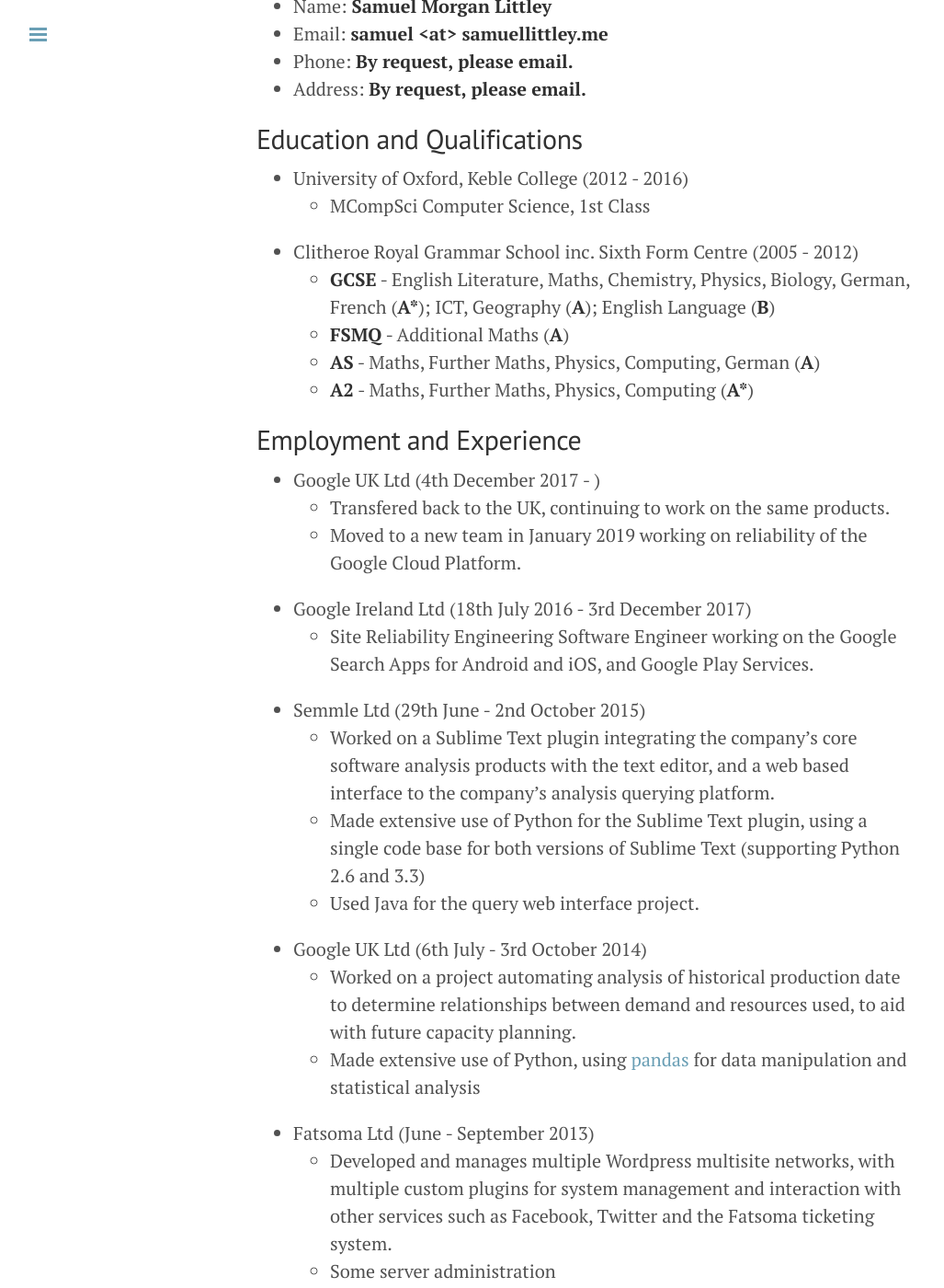
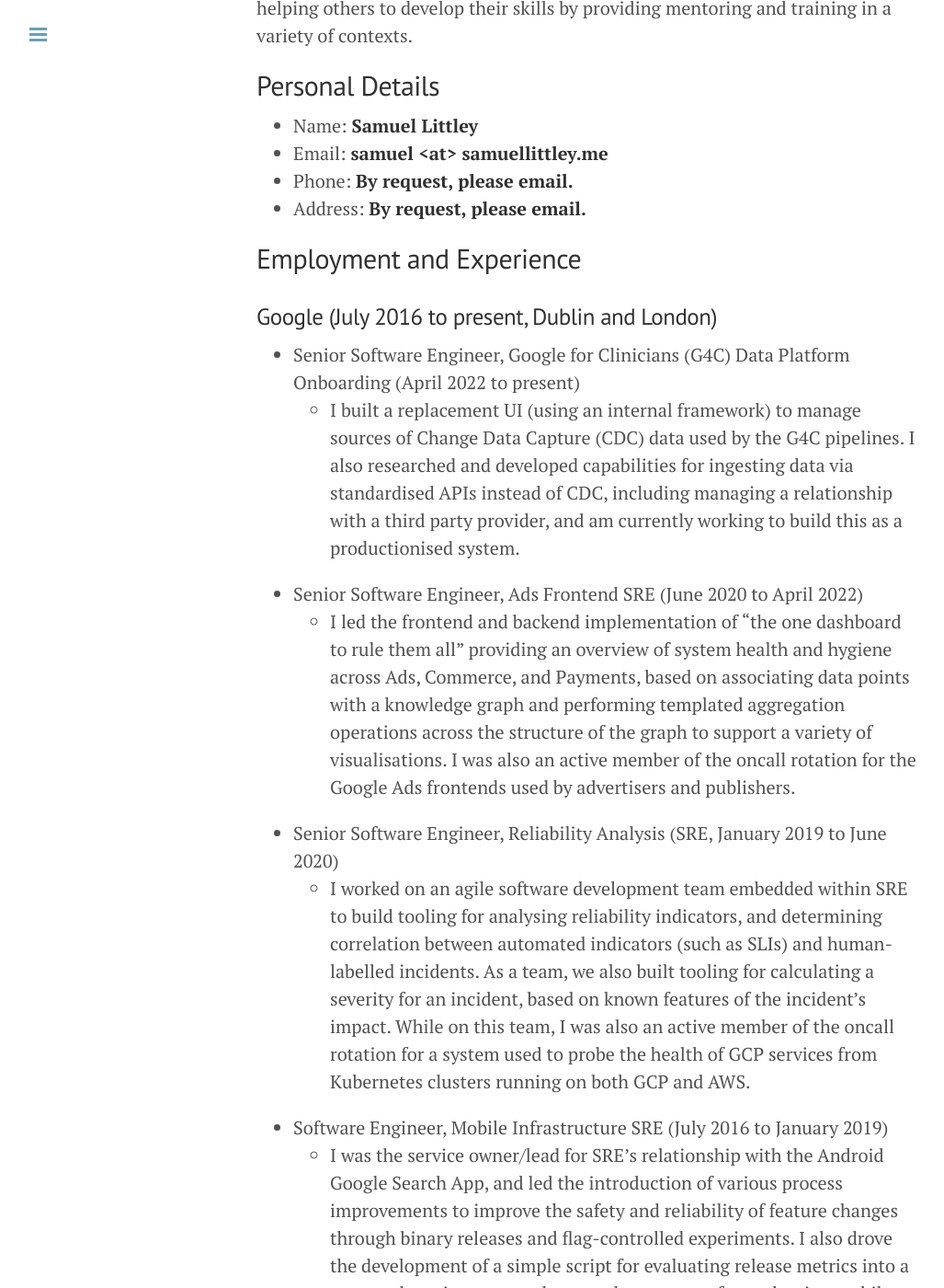
Before and after one commit to toastwaffle/toastwaffle.github.io, a Jekyll site: the page built from cv.markdown, in a window 1280 px wide and 1400 px high, scrolled down 258 px. Shown: the whole window at 92% size, without its empty margins (1-1028 px from the left). Built offline with Jekyll 4.4.1, drawn with Linux system fonts in a browser that asks for light colours; some of the changed text lies outside the part shown.

Commit message:
Update CV and homepage

```diff
--- a/cv.markdown
+++ b/cv.markdown
@@ -3,84 +3,82 @@
 title: Curriculum Vitae
 ---
 
+I am an experienced Software Engineer and ex-SRE with a passion for building reliable, scalable, and maintainable software. I also have a strong interest in helping others to develop their skills by providing mentoring and training in a variety of contexts.
+
 ## Personal Details
 
- * Name: __Samuel Morgan Littley__
+ * Name: __Samuel Littley__
  * Email: __samuel &lt;at&gt; samuellittley.me__
  * Phone: __By request, please email.__
  * Address: __By request, please email.__
+
+## Employment and Experience
+
+### Google (July 2016 to present, Dublin and London)
+
+ * Senior Software Engineer, Google for Clinicians (G4C) Data Platform Onboarding (April 2022 to present)
+     - I built a replacement UI (using an internal framework) to manage sources of Change Data Capture (CDC) data used by the G4C pipelines. I also researched and developed capabilities for ingesting data via standardised APIs instead of CDC, including managing a relationship with a third party provider, and am currently working to build this as a productionised system.
+ * Senior Software Engineer, Ads Frontend SRE (June 2020 to April 2022)
+     - I led the frontend and backend implementation of "the one dashboard to rule them all" providing an overview of system health and hygiene across Ads, Commerce, and Payments, based on associating data points with a knowledge graph and performing templated aggregation operations across the structure of the graph to support a variety of visualisations. I was also an active member of the oncall rotation for the Google Ads frontends used by advertisers and publishers.
+ * Senior Software Engineer, Reliability Analysis (SRE, January 2019 to June 2020)
+     - I worked on an agile software development team embedded within SRE to build tooling for analysing reliability indicators, and determining correlation between automated indicators (such as SLIs) and human-labelled incidents. As a team, we also built tooling for calculating a severity for an incident, based on known features of the incident's impact. While on this team, I was also an active member of the oncall rotation for a system used to probe the health of GCP services from Kubernetes clusters running on both GCP and AWS.
+ * Software Engineer, Mobile Infrastructure SRE (July 2016 to January 2019)
+     - I was the service owner/lead for SRE's relationship with the Android Google Search App, and led the introduction of various process improvements to improve the safety and reliability of feature changes through binary releases and flag-controlled experiments. I also drove the development of a simple script for evaluating release metrics into a managed service now used across the company for evaluating mobile app releases.
+ * Community contributions (throughout)
+     - I support the Software Engineering apprenticeships program in London, currently providing Computer Science education, and previously acting as a cohort coordinator. I am also an active TypeScript readability reviewer, a makerspace coordinator, and a facilitator of code retreat and legacy code retreat classes.
+
+### Previous roles
+
+ * Semmle Ltd (29th June - 2nd October 2015)
+     - Worked on a Sublime Text plugin integrating the company's core software analysis products with the text editor, and a web based interface to the company's analysis querying platform.
+     - Made extensive use of Python for the Sublime Text plugin, using a single code base for both versions of Sublime Text (supporting Python 2.6 and 3.3)
+     - Used Java for the query web interface project.
+ * Google UK Ltd (internship, 6th July - 3rd October 2014)
+     - Worked on a project automating analysis of historical production date to determine relationships between demand and resources used, to aid with future capacity planning.
+     - Made extensive use of Python, using pandas for data manipulation and statistical analysis
+ * Fatsoma Ltd (June - September 2013, July - September 2012)
+     - Developed and managed multiple Wordpress multisite networks, with multiple custom plugins for system management and interaction with other services such as Facebook, Twitter and the Fatsoma ticketing system.
+     - Development of Wordpress themes from provided graphical designs.
+     - Some server administration and feature development.
 
 ## Education and Qualifications
 
  * University of Oxford, Keble College (2012 - 2016)
      - MCompSci Computer Science, 1st Class
- * Clitheroe Royal Grammar School inc. Sixth Form Centre (2005 - 2012)
-     - __GCSE__ - English Literature, Maths, Chemistry, Physics, Biology, German, French (__A\*__); ICT, Geography (__A__); English Language (__B__)
-     - __FSMQ__ - Additional Maths (__A__)
-     - __AS__ - Maths, Further Maths, Physics, Computing, German (__A__)
-     - __A2__ - Maths, Further Maths, Physics, Computing (__A\*__)
+     - Thesis: "Interpolation of 3D slice volume data for 3D printing" - processing low-resolution (e.g. 10mm/slice) segmented MRI data to provide smoother 3D models. Supervisor: Dr. Irina Voiculescu. Presented at SPIE Medical Imaging 2017: [doi.org/10.1117/12.2254616](https://doi.org/10.1117/12.2254616)
 
-## Employment and Experience
+## Skills
 
- * Google UK Ltd (4th December 2017 - )
-     - Transfered back to the UK, continuing to work on the same products.
-     - Moved to a new team in January 2019 working on reliability of the Google
-       Cloud Platform.
- * Google Ireland Ltd (18th July 2016 - 3rd December 2017)
-     - Site Reliability Engineering Software Engineer working on the Google
-       Search Apps for Android and iOS, and Google Play Services.
- * Semmle Ltd (29th June - 2nd October 2015)
-     - Worked on a Sublime Text plugin integrating the company's core software analysis products with the text editor, and a web based interface to the company's analysis querying platform.
-     - Made extensive use of Python for the Sublime Text plugin, using a single code base for both versions of Sublime Text (supporting Python 2.6 and 3.3)
-     - Used Java for the query web interface project.
- * Google UK Ltd (6th July - 3rd October 2014)
-     - Worked on a project automating analysis of historical production date to determine relationships between demand and resources used, to aid with future capacity planning.
-     - Made extensive use of Python, using [pandas](http://pandas.pydata.org/) for data manipulation and statistical analysis
- * Fatsoma Ltd (June - September 2013)
-     - Developed and manages multiple Wordpress multisite networks, with multiple custom plugins for system management and interaction with other services such as Facebook, Twitter and the Fatsoma ticketing system.
-     - Some server administration
-     - Some development of Wordpress themes from provided graphical designs
- * Outdoor Action Ltd (June 2009 - September 2012)
-     - Worked part time as a sales assistant in the Blackburn store, working with customers and in stockrooms.
-     - Also a small amount of work on features for their website (now superseded)
- * Fatsoma Ltd (July - September 2012)
-     - Development of Wordpress themes from provided graphical designs.
-     - Some feature development
- * CommGen Bateo GmbH (27th August - 10th September 2011)
-     - German Speaking Work Experience
-     - Experience building custom consumer PCs from components
-     - Also some troubleshooting and repairs
- * Fatsoma Ltd (21st - 25th February 2011)
-     - Work Experience
-     - Development of a simple webapp to track the company's in-house table football league
-     - Use of proprietary software to design and build mini-sites for clients
-     - Some work with Wordpress and Facebook social plugins
- * Pollard Brothers (September 2006 - June 2009)
-     - Sunday Morning Paperround
-     - Approx 40 papers on a 1.5 mile route
- * Worms Eye Geotechnical
-     - Work Experience (1 week)
-     - Some Computer Aided Design
-     - Some analysis of soil samples
-     - Some paperwork
+ * Languages
+     - Proficient: Go, TypeScript, Python, Java
+     - Basic: C++
+ * Technologies
+     - Proficient: Angular, Bazel, Git
+     - Basic: Google Cloud Platform, Terraform
+ * Principles
+     - Reliable Software Design, Code Health, Automation, Incident Management, Monitoring, Infrastructure as Code
 
-## Programming Skills
+## Interests and Activities
 
- * __Python__: Proficient
- * __Go__: Proficient
- * __HTML__: Proficient
- * __CSS__: Proficient
- * __JavaScript__: Intermediate
- * __Java__: Intermediate
- * __C++__: Basic
+Community Theatre (Lighting Design), Wood turning, Cooking
 
-## Theatre Experience
-
- * _The Seagull_, LX Op, Tower Theatre, November 2018
+### Theatre Experience
+ * _hang_, Lighting Designer, Tower Theatre, March 2023
+ * _Our Country's Good_, Lighting Designer, Tower Theatre, February 2023
+ * _Coram Boy_, Lighting Operator, Minack Theatre, August 2022
+ * _Coram Boy_, Lighting Designer, Tower Theatre, July 2022
+ * _Bouncers_ and _Shakers_, Lighting Designer, Tower Theatre, March 2022
+ * _Kensuke's Kingdom_, Lighting Designer, Tower Theatre, October 2021
+ * _Love [and Survival] in a Time of Covid_ (festival), Lighting Designer and Operator, Tower Theatre and Arcola Outside, June 2021
+ * _Breaking the Code_, Lighting Designer, Tower Theatre, October 2019
+ * _The Canterbury Tales_, Lighting Designer, Tower Theatre, July 2019
+ * _Deposit_, Lighting Operator, Tower Theatre, April 2019
+ * _Talk Radio_, Lighting Operator, Tower Theatre, March 2019
+ * _The Seagull_, Lighting Operator, Tower Theatre, November 2018
  * _To Kill A Mockingbird_, Get-In, Tower Theatre, October 2018
  * _Wolf Hall_, Get-In, Brideswell Theatre (a Tower Theatre production), July 2018
- * _Blue/Orange_, Get-In/LX Op, Upstairs at the Gatehouse (a Tower Theatre production), July 2018
- * _Antigone_, Get-In/Sound Op, Theatro Technis (a Tower Theatre production), June 2018
+ * _Blue/Orange_, Lighting Operator, Upstairs at the Gatehouse (a Tower Theatre production), July 2018
+ * _Antigone_, Sound Operator, Theatro Technis (a Tower Theatre production), June 2018
  * _TEDx Oxford 2016_, co-Technical Director/Deputy Stage Manager, New Theatre Oxford, February 2016
  * _The Three Musketeers_, Production Manager, Keble O'Reilly Theatre, November 2015
  * _Hamlet_, Production Manager, Keble O'Reilly Theatre, November 2015
```
Also changed, not shown: other parts of cv.markdown (+8 -8 lines), index.html (+1 -33 lines).
